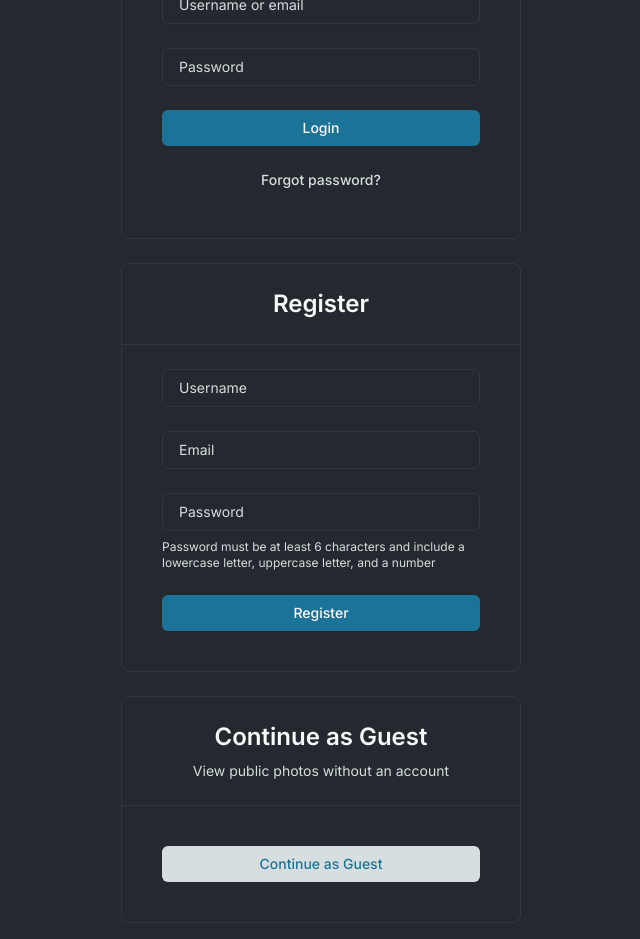
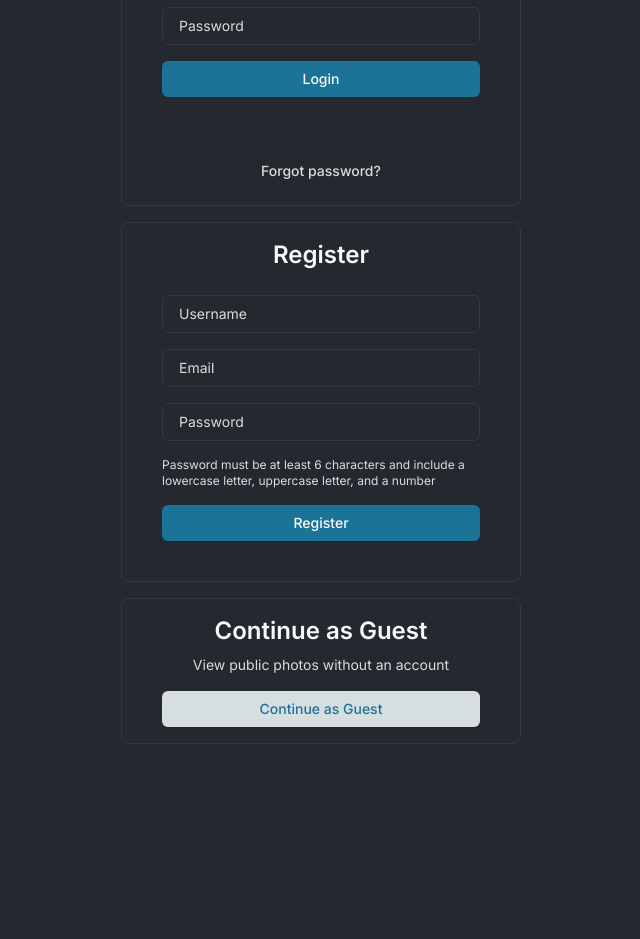
Before and after one commit to lucywho/family-photos, a Next.js app: page / in a window 1280 px wide. Shown: the part 300-1239 px from the top of the page, without its empty margins (319-959 px from the left). After the commit the page ends 1060 px from the top, so only its background shows below. Built offline with nearby package versions, Linux system fonts and the light colour scheme.

Commit message:
reinstates card component to simplify styling

```diff
--- a/src/app/page.tsx
+++ b/src/app/page.tsx
@@ -1,5 +1,12 @@
 import { Button } from '@/components/ui/button';
 import { Input } from '@/components/ui/input';
+import {
+  Card,
+  CardHeader,
+  CardFooter,
+  CardDescription,
+  CardContent,
+} from '@/components/ui/card';
 import { Camera } from 'lucide-react';
 import {
   APP_NAME,
@@ -19,13 +26,10 @@ export default function WelcomePage() {
         </section>
 
         {/* Login Section */}
-        <section className='pb-6'>
-          <div className='border border-[hsl(var(--card-border))] bg-background rounded-lg'>
-            <div className='p-6 border-b border-[hsl(var(--card-border))]'>
-              <h2 className='text-2xl font-semibold text-center'>Login</h2>
-            </div>
-            <div className='p-6'>
-              <form className='space-y-6'>
+        <Card className='mb-4'>
+          <CardHeader>Login</CardHeader>
+          <CardContent>
+            <form className='space-y-4'>
               <div className='px-4'>
                 <Input
                   type='text'
@@ -48,23 +52,20 @@ export default function WelcomePage() {
                 </Button>
               </div>
             </form>
-              <div className='mt-4 px-4'>
+          </CardContent>
+          <CardFooter>
             <Button variant='link' className='w-full'>
               Forgot password?
             </Button>
-              </div>
-            </div>
-          </div>
-        </section>
+          </CardFooter>
+        </Card>
 
         {/* Register Section */}
-        <section className='pb-6'>
-          <div className='border border-[hsl(var(--card-border))] bg-background rounded-lg'>
-            <div className='p-6 border-b border-[hsl(var(--card-border))]'>
-              <h2 className='text-2xl font-semibold text-center'>Register</h2>
-            </div>
-            <div className='p-6'>
-              <form className='space-y-6'>
+
+        <Card className='mb-4'>
+          <CardHeader>Register</CardHeader>
+          <CardContent>
+            <form className='space-y-4'>
               <div className='px-4'>
                 <Input
                   type='text'
@@ -74,12 +75,7 @@ export default function WelcomePage() {
                 />
               </div>
               <div className='px-4'>
-                  <Input
-                    type='email'
-                    name='email'
-                    placeholder='Email'
-                    required
-                  />
+                <Input type='email' name='email' placeholder='Email' required />
               </div>
               <div className='px-4'>
                 <Input
@@ -88,7 +84,7 @@ export default function WelcomePage() {
                   placeholder='Password'
                   required
                 />
-                  <p className='text-xs text-secondary mt-2'>
+                <p className='text-xs text-secondary mt-4'>
                   {PASSWORD_REQUIREMENTS}
                 </p>
               </div>
@@ -98,30 +94,22 @@ export default function WelcomePage() {
                 </Button>
               </div>
             </form>
-            </div>
-          </div>
-        </section>
+          </CardContent>
+        </Card>
 
         {/* Guest Section */}
-        <section>
-          <div className='border border-[hsl(var(--card-border))] bg-background rounded-lg'>
-            <div className='p-6 border-b border-[hsl(var(--card-border))]'>
-              <h2 className='text-2xl font-semibold text-center'>
-                Continue as Guest
-              </h2>
-              <p className='text-sm text-secondary mt-2 text-center'>
+        <Card>
+          <CardHeader>Continue as Guest</CardHeader>
+          <CardDescription>
             View public photos without an account
-              </p>
-            </div>
-            <div className='p-6'>
-              <div className='px-4'>
+          </CardDescription>
+
+          <CardFooter>
             <Button variant='secondary' className='w-full'>
               Continue as Guest
             </Button>
-              </div>
-            </div>
-          </div>
-        </section>
+          </CardFooter>
+        </Card>
       </div>
     </main>
   );
--- a/src/components/ui/card.tsx
+++ b/src/components/ui/card.tsx
@@ -8,7 +8,7 @@ const Card = React.forwardRef<
   <div
     ref={ref}
     className={cn(
-      'rounded-lg border border-[#2e3944] bg-[#212a31] text-[#d3d9d4] shadow-sm',
+      'border border-[hsl(var(--card-border))] bg-background rounded-lg',
       className
     )}
     {...props}
@@ -22,32 +22,21 @@ const CardHeader = React.forwardRef<
 >(({ className, ...props }, ref) => (
   <div
     ref={ref}
-    className={cn('flex flex-col space-y-1.5 p-6', className)}
+    className={cn('text-2xl font-semibold text-center pt-4', className)}
     {...props}
   />
 ));
 CardHeader.displayName = 'CardHeader';
 
-const CardTitle = React.forwardRef<
-  HTMLParagraphElement,
-  React.HTMLAttributes<HTMLHeadingElement>
->(({ className, ...props }, ref) => (
-  <h3
-    ref={ref}
-    className={cn(
-      'text-2xl font-semibold leading-none tracking-tight',
-      className
-    )}
-    {...props}
-  />
-));
-CardTitle.displayName = 'CardTitle';
-
 const CardDescription = React.forwardRef<
   HTMLParagraphElement,
   React.HTMLAttributes<HTMLParagraphElement>
 >(({ className, ...props }, ref) => (
-  <p ref={ref} className={cn('text-sm text-[#748d92]', className)} {...props} />
+  <p
+    ref={ref}
+    className={cn('text-sm text-secondary mt-2 text-center', className)}
+    {...props}
+  />
 ));
 CardDescription.displayName = 'CardDescription';
 
@@ -55,7 +44,7 @@ const CardContent = React.forwardRef<
   HTMLDivElement,
   React.HTMLAttributes<HTMLDivElement>
 >(({ className, ...props }, ref) => (
-  <div ref={ref} className={cn('p-6 pt-0', className)} {...props} />
+  <div ref={ref} className={cn('p-6', className)} {...props} />
 ));
 CardContent.displayName = 'CardContent';
 
@@ -65,17 +54,10 @@ const CardFooter = React.forwardRef<
 >(({ className, ...props }, ref) => (
   <div
     ref={ref}
-    className={cn('flex items-center p-6 pt-0', className)}
+    className={cn('flex items-center px-10', className)}
     {...props}
   />
 ));
 CardFooter.displayName = 'CardFooter';
 
-export {
-  Card,
-  CardHeader,
-  CardFooter,
-  CardTitle,
-  CardDescription,
-  CardContent,
-};
+export { Card, CardHeader, CardFooter, CardDescription, CardContent };
```
Lines whose indentation alone changed are shown as unchanged.
